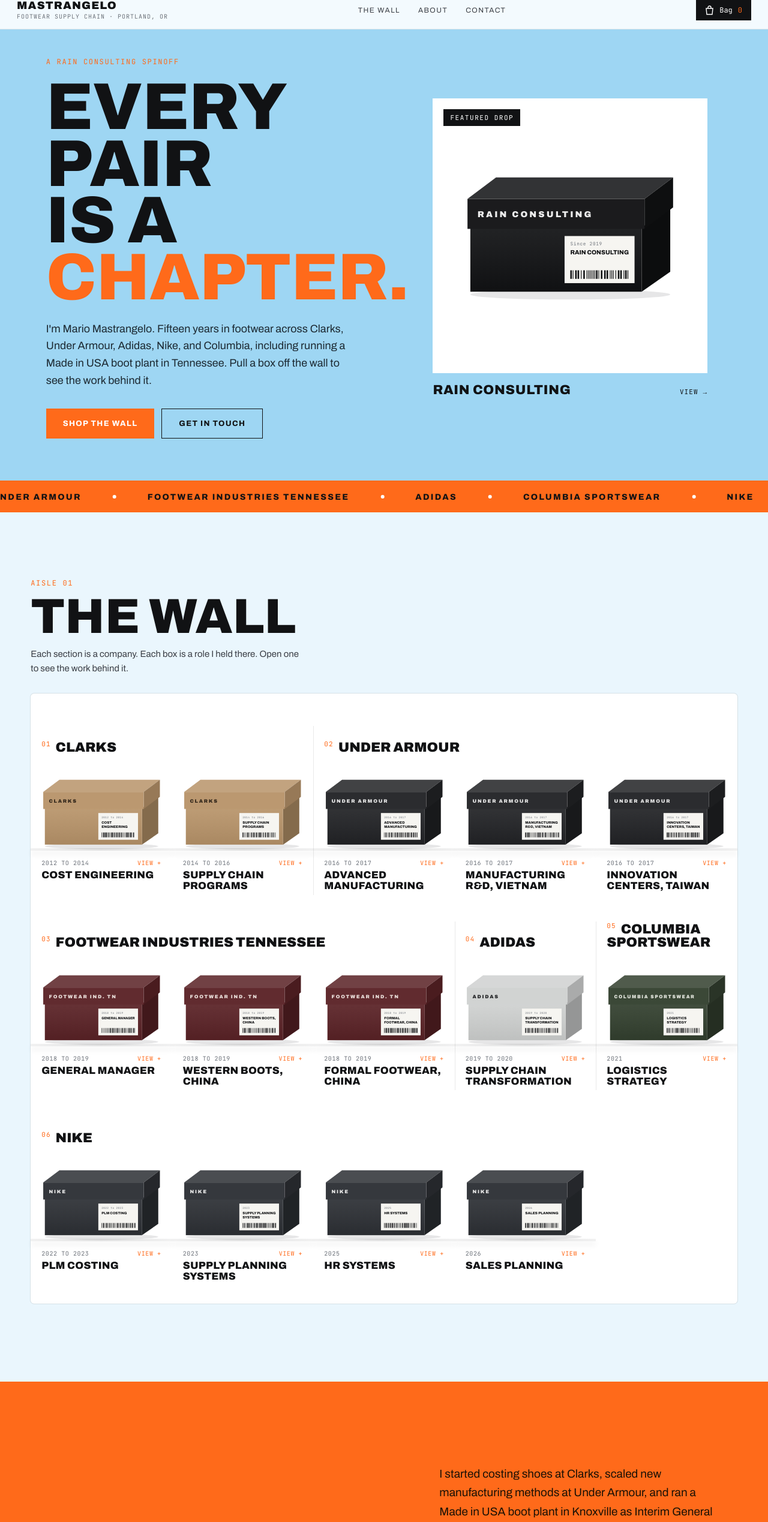
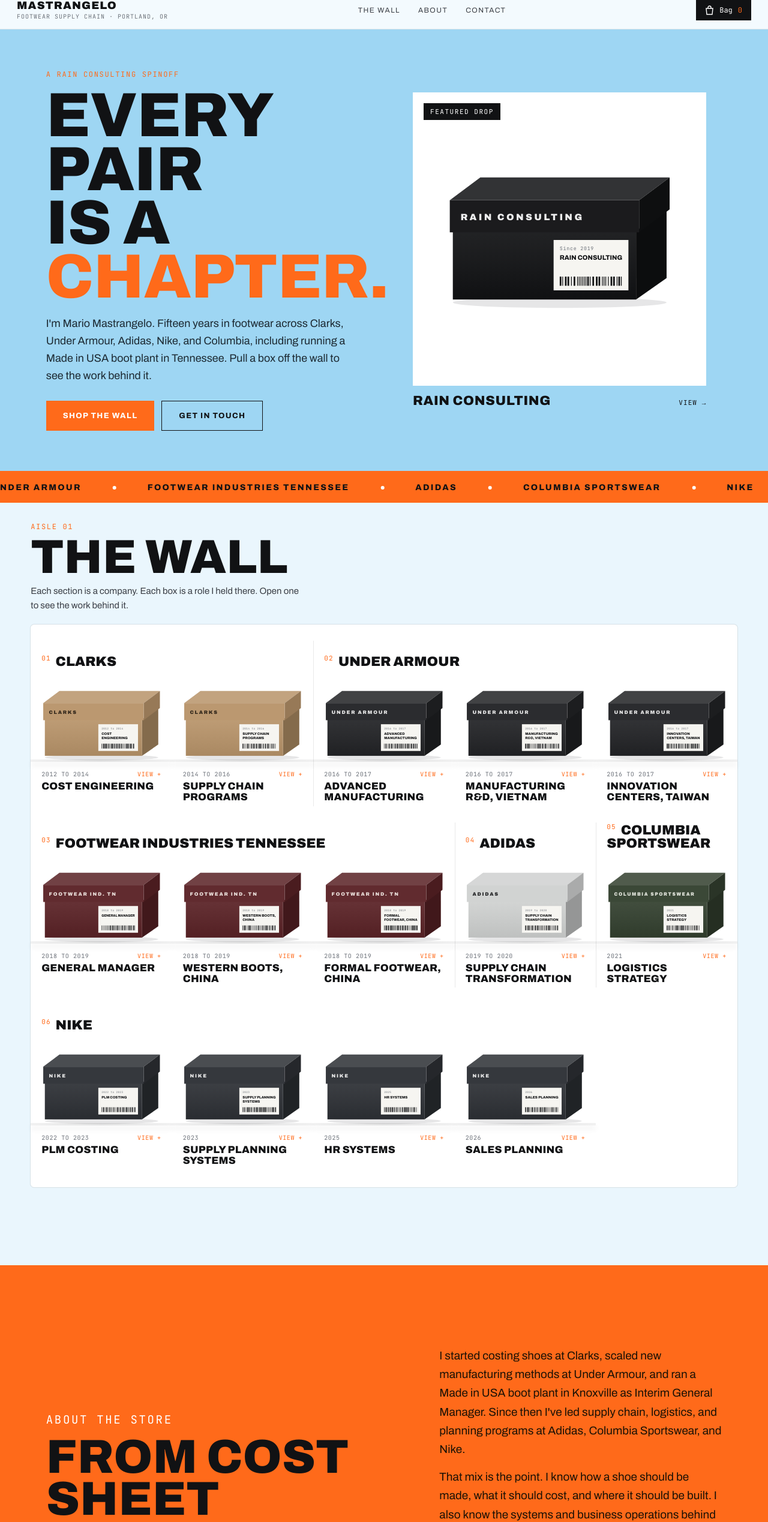
Before and after one commit to imastrang/mariomastrangelo.com, a plain HTML site: page index.html in a window 1280 px wide. Shown: the part 15-2552 px from the top of the page at 60% size. Drawn offline with Linux system fonts and the light colour scheme.

Commit message:
Each section fits one screen with centered content
Co-Authored-By: Claude Opus 5.5 <noreply@anthropic.com>
Claude-Session: https://claude.ai/code/session_0134L7o1qtHqrgABs7KaUURQ

```diff
--- a/index.html
+++ b/index.html
@@ -284,6 +284,34 @@ footer{padding:34px 6vw;display:flex;justify-content:space-between;flex-wrap:wra
 .pdp-code:empty{display:none}
 section{scroll-margin-top:63px}
 @media(max-width:700px){section{scroll-margin-top:57px}}
+
+/* ===== one screen per section (desktop and tablet) ===== */
+@media(min-width:701px){
+  :root{--hdr:64px;--pad:clamp(28px,6vh,72px)}
+  .hero{min-height:100vh;min-height:100svh;padding:calc(var(--hdr) + var(--pad)) 6vw var(--pad);align-items:center;align-content:center}
+  .hero h1{font-size:clamp(44px,min(8.2vw,13vh),132px);margin:clamp(10px,2vh,20px) 0 clamp(12px,2.4vh,24px)}
+  .hero .lede{font-size:clamp(15px,2.3vh,18px)}
+  .hero .cta{margin-top:clamp(16px,3.4vh,32px)}
+  .featured{width:min(560px,100%,calc(100svh - var(--hdr) - var(--pad)*2 - 70px))}
+  .feat-name{margin-top:clamp(10px,1.6vh,16px)}
+  .wall-sec{padding-top:clamp(20px,4vh,64px)}
+  .wall-sec h2{font-size:clamp(40px,min(6.2vw,10vh),92px);margin-top:clamp(4px,1vh,12px)}
+  .wall-sec .sec-note{margin-top:clamp(6px,1.2vh,14px)}
+  .wall-head{margin-bottom:clamp(12px,2.4vh,30px)}
+  .wall{padding-top:0}
+  .bayrow{margin-top:clamp(18px,3.4vh,44px)}
+  .bay .slot{padding-top:clamp(10px,2vh,22px)}
+  .store,.checkout{min-height:calc(100vh - var(--hdr));min-height:calc(100svh - var(--hdr));padding-top:var(--pad);padding-bottom:var(--pad);align-items:center;align-content:center}
+  .store h2,.checkout h2{font-size:clamp(40px,min(6.2vw,11vh),92px)}
+  .store-copy p{font-size:clamp(15px,2.4vh,19px);margin-top:clamp(10px,1.8vh,20px)}
+  .store-copy p:first-of-type{margin-top:0}
+  .checkout{align-items:start}
+  .checkout form{margin-top:clamp(14px,2.6vh,30px);gap:clamp(8px,1.4vh,14px)}
+  .checkout input,.checkout textarea{padding:clamp(9px,1.5vh,14px) 15px}
+  .checkout textarea{min-height:clamp(70px,13vh,130px)}
+  .checkout .place{padding:clamp(12px,2vh,19px)}
+  .checkout .empty{margin-top:clamp(14px,2.6vh,30px);padding:clamp(16px,2.8vh,28px)}
+}
 @media(max-width:1200px){.bay-sign .full{display:none}.bay-sign .short{display:inline-block}}
 @media(max-width:1100px){.store,.checkout{grid-template-columns:1fr;gap:50px}}
 @media(max-width:900px){
```
